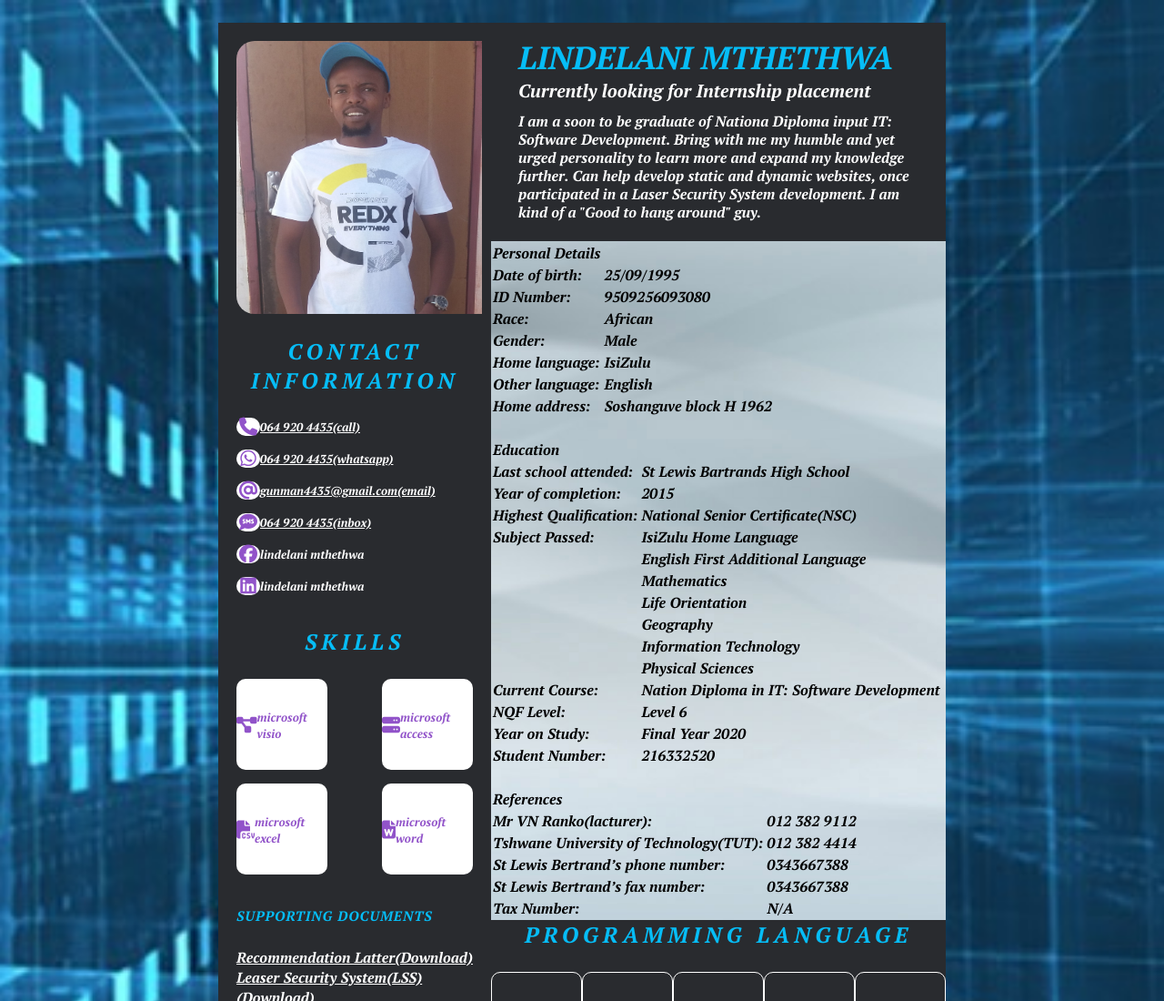
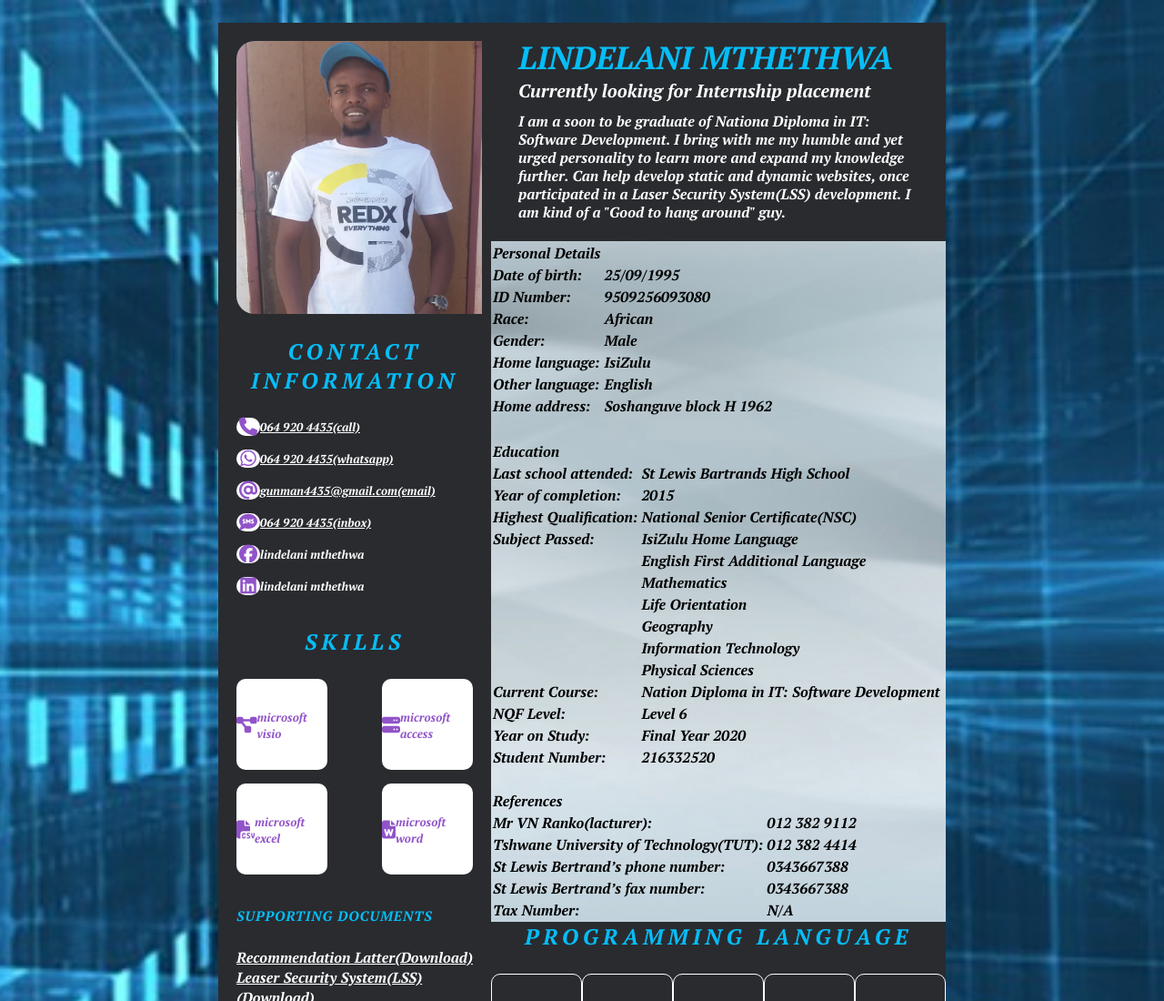
Before and after one commit to Gman-4435/Gmanwebs, a plain HTML site: page lindelaniCV.html in a window 1280 px wide. Shown: the top 1100 px of the page at 91% size. Drawn offline with Linux system fonts and the light colour scheme.

Commit message:
edit commit

```diff
--- a/lindelaniCV.html
+++ b/lindelaniCV.html
@@ -168,10 +168,10 @@
                   Currently  looking for Internship placement
                </div>
                <div class="Biography">
-                 I am a soon to be graduate of Nationa Diploma input
-                 IT: Software Development. Bring with me my humble and yet urged personality to
+                 I am a soon to be graduate of Nationa Diploma in
+                 IT: Software Development. I bring with me my humble and yet urged personality to
                  learn more and expand my knowledge further. Can help develop static and
-                 dynamic websites, once participated in a Laser Security System development.
+                 dynamic websites, once participated in a Laser Security System(LSS) development.
                  I am kind of a "Good to hang around" guy.
                </div>
              </div>
@@ -214,6 +214,7 @@
                  <td></td>
                  <td>Soshanguve block H 1962</td>
                </tr>
+               <tr>
              </table>
              <br>
              <table>
```
